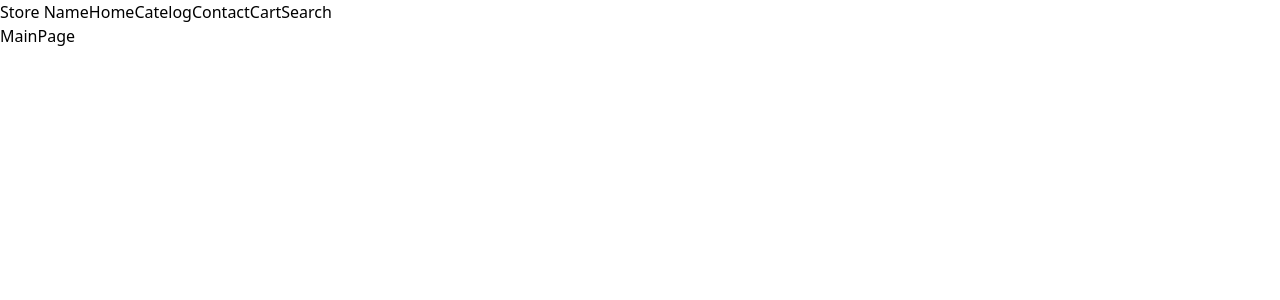
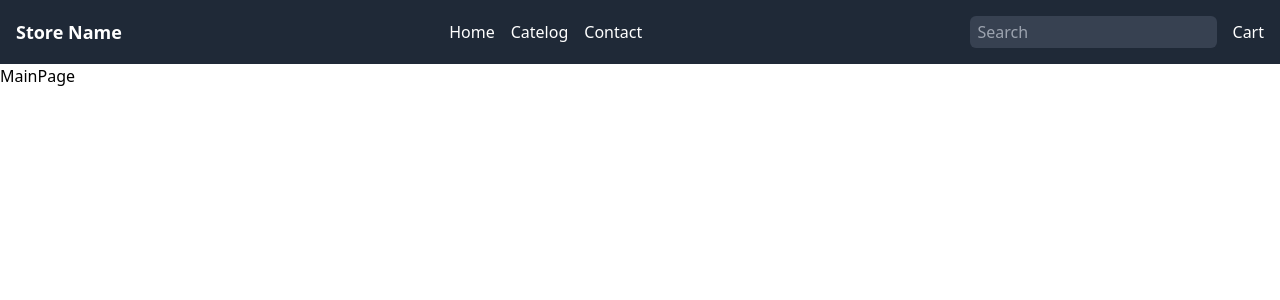
Before and after one commit to OstrichWhite/storefront, a React (Vite) app: page / in a window 1280 px wide. Shown: the top 300 px of the page. Built offline with nearby package versions, Linux system fonts and the light colour scheme.

Commit message:
Introduced Navbar.

```diff
--- a/src/App.tsx
+++ b/src/App.tsx
@@ -1,4 +1,4 @@
-import Navbar from "./Navbar";
+import Navbar from "./Components/Navbar";
 const MainPage = () => <div>MainPage</div>;
 
 function App() {
--- /dev/null
+++ b/src/Components/Navbar.tsx
@@ -0,0 +1,49 @@
+const Navbar = () => (
+  <nav className="bg-gray-800 flex justify-between p-4 items-center">
+    <div className="text-white text-lg font-bold">Store Name</div>
+    <div className="flex space-x-4">
+      <div className="text-white hover:text-gray-400">Home</div>
+      <div className="text-white hover:text-gray-400">Catelog</div>
+      <div className="text-white hover:text-gray-400">Contact</div>
+    </div>
+    <div className="flex items-center space-x-4">
+      <div className=" relative text-white">
+        <input
+          type="text"
+          placeholder="Search"
+          className=" px-2 py-1 bg-gray-700 rounded-md focus:outline-none focus:ring-1 focus:ring-white"
+        />
+      </div>
+      <div className="text-white hover:text-gray-400">Cart</div>
+    </div>
+  </nav>
+);
+
+export default Navbar;
+
+{
+  /*
+    <nav class="bg-gray-800 p-4 flex items-center justify-between">
+  <div class="text-white text-lg font-bold">Store Name</div>
+  <div class="flex space-x-4">
+    <div class="text-white hover:text-gray-400 transition">Home</div>
+    <div class="text-white hover:text-gray-400 transition">Catalog</div>
+    <div class="text-white hover:text-gray-400 transition">Contact</div>
+  </div>
+  <div class="text-white">Search</div>
+  <div class="relative text-white">
+  <input
+    type="text"
+    placeholder="Search..."
+    class="py-2 px-4 bg-gray-700 rounded-md focus:outline-none focus:ring focus:border-blue-300"
+  />
+  <button class="absolute right-2 top-1/2 transform -translate-y-1/2 text-gray-400 hover:text-white focus:outline-none">
+    <i class="fas fa-search"></i>
+  </button>
+</div>
+
+  <div class="text-white">Cart</div>
+</nav>
+
+  */
+}
--- a/src/Navbar/index.tsx
+++ /dev/null
@@ -1,12 +0,0 @@
-const Navbar = () => (
-  <div className="Navbar">
-    <span>Store Name</span>
-    <span>Home</span>
-    <span>Catelog</span>
-    <span>Contact</span>
-    <span>Cart</span>
-    <span>Search</span>
-  </div>
-);
-
-export default Navbar;
```
